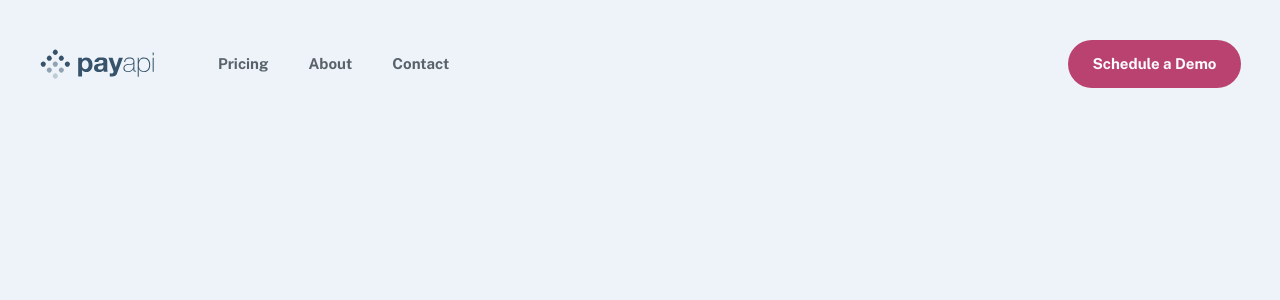
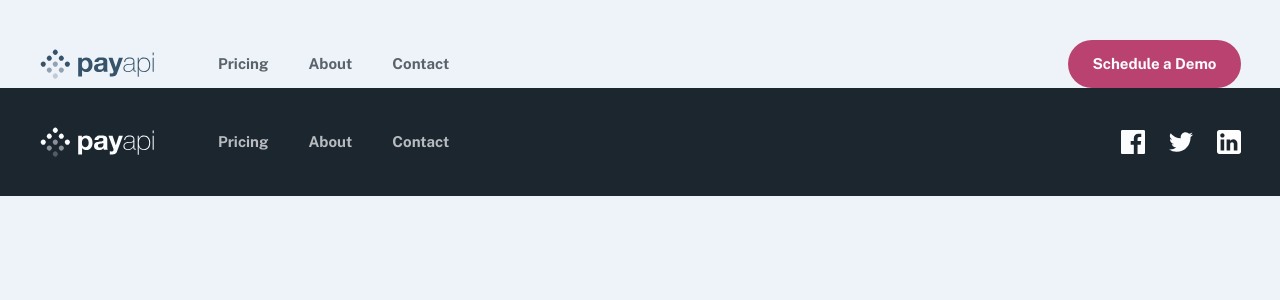
Before and after one commit to jjpickering10/frontend-mentor-payapi, a Next.js app: page / in a window 1280 px wide. Shown: the top 300 px of the page. Built offline with nearby package versions, Linux system fonts and the light colour scheme.

Commit message:
Add and style Footer component

```diff
--- /dev/null
+++ b/components/Footer.jsx
@@ -0,0 +1,77 @@
+import Image from 'next/image';
+import Link from 'next/link';
+import React from 'react';
+import logo from '../public/assets/shared/desktop/logo-white.svg';
+
+const Footer = () => {
+  return (
+    <>
+      <div className='flex flex-col md:flex-row justify-center md:justify-start items-center px-6 md:px-[39px] lg:px-[165px] pt-10 md:pt-0 bg-mirageBlue '>
+        <Link href={'/'}>
+          <div>
+            <Image
+              src={logo.src}
+              alt='logo'
+              width={logo.width}
+              height={logo.height}
+              className='cursor-pointer text-waterWhite'
+            />
+          </div>
+        </Link>
+        <div className='md:flex w-full items-center justify-between md:ml-16 text-[15px] text-waterWhite  '>
+          <ul className='font-bold flex items-center justify-center gap-[31px] md:gap-10 flex-col md:flex-row my-10'>
+            <Link href={'/'}>
+              <li className='opacity-70 hover:opacity-100 '>Pricing</li>
+            </Link>
+            <Link href={'/'}>
+              <li className='opacity-70 hover:opacity-100'>About</li>
+            </Link>
+            <Link href={'/'}>
+              <li className='opacity-70 hover:opacity-100'>Contact</li>
+            </Link>
+          </ul>
+          <div className='flex items-center justify-center gap-6 mb-[55px] md:mb-0'>
+            <div>
+              <Link href={'https://facebook.com'} target={'_blank'}>
+                <svg width='24' height='24' xmlns='http://www.w3.org/2000/svg'>
+                  <path
+                    d='M22.675 0H1.325C.593 0 0 .593 0 1.325v21.351C0 23.407.593 24 1.325 24H12.82v-9.294H9.692v-3.622h3.128V8.413c0-3.1 1.893-4.788 4.659-4.788 1.325 0 2.463.099 2.795.143v3.24l-1.918.001c-1.504 0-1.795.715-1.795 1.763v2.313h3.587l-.467 3.622h-3.12V24h6.116c.73 0 1.323-.593 1.323-1.325V1.325C24 .593 23.407 0 22.675 0z'
+                    fill='#FBFCFE'
+                    fillRule='nonzero'
+                    className='hover:fill-charmPink cursor-pointer'
+                  />
+                </svg>
+              </Link>
+            </div>
+            <div>
+              <Link href={'https://twitter.com'} target={'_blank'}>
+                <svg width='24' height='20' xmlns='http://www.w3.org/2000/svg'>
+                  <path
+                    d='M24 2.557a9.83 9.83 0 01-2.828.775A4.932 4.932 0 0023.337.608a9.864 9.864 0 01-3.127 1.195A4.916 4.916 0 0016.616.248c-3.179 0-5.515 2.966-4.797 6.045A13.978 13.978 0 011.671 1.149a4.93 4.93 0 001.523 6.574 4.903 4.903 0 01-2.229-.616c-.054 2.281 1.581 4.415 3.949 4.89a4.935 4.935 0 01-2.224.084 4.928 4.928 0 004.6 3.419A9.9 9.9 0 010 17.54a13.94 13.94 0 007.548 2.212c9.142 0 14.307-7.721 13.995-14.646A10.025 10.025 0 0024 2.557z'
+                    fill='#FBFCFE'
+                    fillRule='nonzero'
+                    className='hover:fill-charmPink cursor-pointer'
+                  />
+                </svg>
+              </Link>
+            </div>
+            <div>
+              <Link href={'https://linkedin.com'} target={'_blank'}>
+                <svg width='24' height='24' xmlns='http://www.w3.org/2000/svg'>
+                  <path
+                    d='M21.6 0H2.4C1.08 0 0 1.08 0 2.4v19.2C0 22.92 1.08 24 2.4 24h19.2c1.32 0 2.4-1.08 2.4-2.4V2.4C24 1.08 22.92 0 21.6 0zM7.2 20.4H3.6V9.6h3.6v10.8zM5.4 7.56c-1.2 0-2.16-.96-2.16-2.16 0-1.2.96-2.16 2.16-2.16 1.2 0 2.16.96 2.16 2.16 0 1.2-.96 2.16-2.16 2.16zm15 12.84h-3.6v-6.36c0-.96-.84-1.8-1.8-1.8-.96 0-1.8.84-1.8 1.8v6.36H9.6V9.6h3.6v1.44c.6-.96 1.92-1.68 3-1.68 2.28 0 4.2 1.92 4.2 4.2v6.84z'
+                    fill='#FFF'
+                    fillRule='nonzero'
+                    className='hover:fill-charmPink cursor-pointer'
+                  />
+                </svg>
+              </Link>
+            </div>
+          </div>
+        </div>
+      </div>
+    </>
+  );
+};
+
+export default Footer;
--- a/pages/_app.js
+++ b/pages/_app.js
@@ -1,11 +1,13 @@
 import '../styles/globals.css';
 import Navbar from '../components/Navbar';
+import Footer from '../components/Footer';
 
 function MyApp({ Component, pageProps }) {
   return (
     <>
       <Navbar />
       <Component {...pageProps} />
+      <Footer />
     </>
   );
 }
```
Also changed, not shown: public/assets/shared/desktop/logo-white.svg (added).
